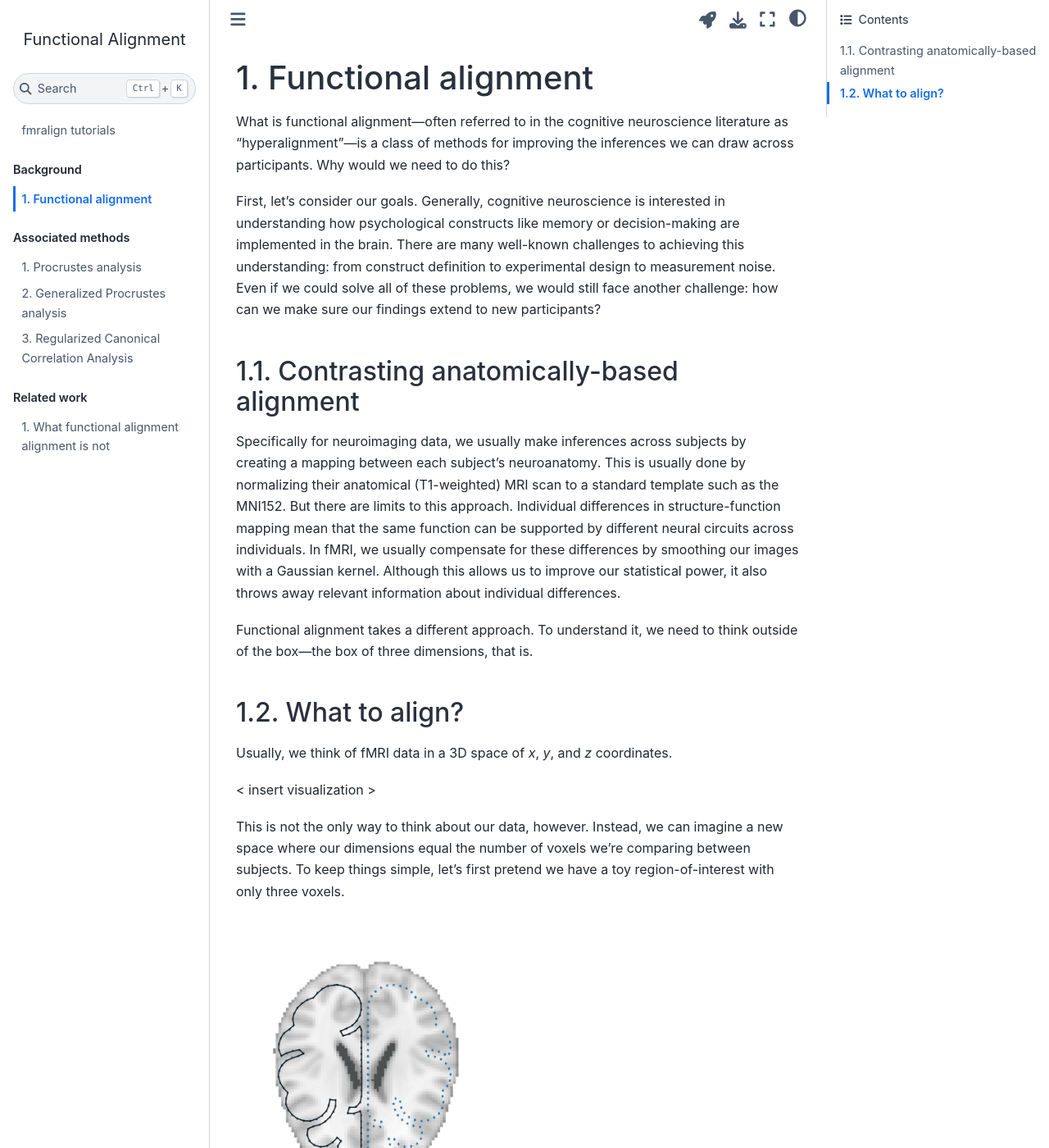
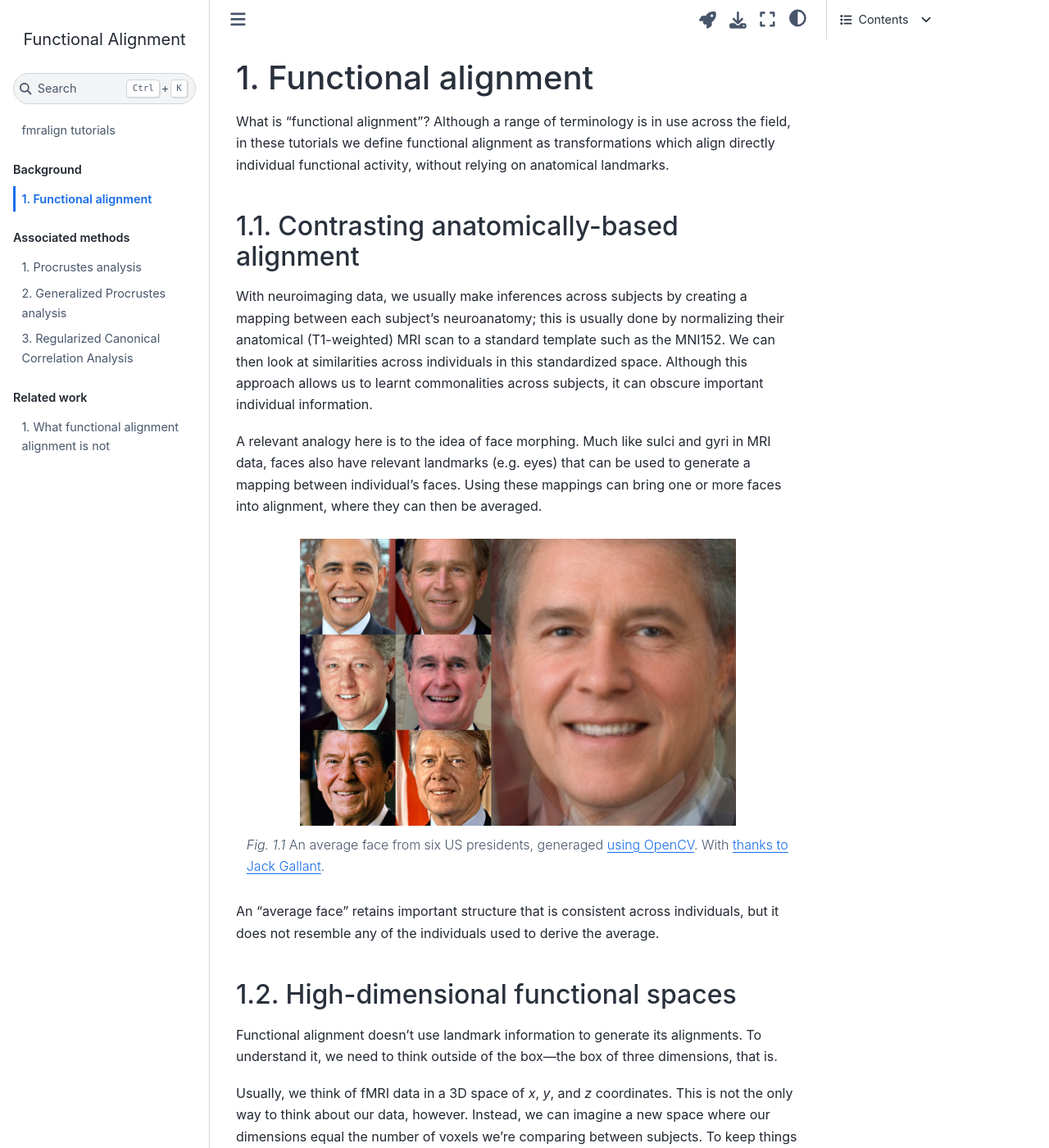
Before and after one commit to neurodatascience/fmralign-tutorials, a Jupyter Book: the page built from content/01-functional-alignment.md, in a window 1280 px wide and 1400 px high. Shown: the whole window at 82% size. Built offline with Jupyter Book 1.0.4 settings and Sphinx 7.4.7 and the Sphinx Book theme 1.1.4, drawn with Linux system fonts in a browser that asks for light colours; some of the changed text lies outside the part shown.

Commit message:
Add in face-morph example from OpenCV

````diff
--- a/content/01-functional-alignment.md
+++ b/content/01-functional-alignment.md
@@ -13,51 +13,76 @@
 
 # Functional alignment
 
-What is functional alignment—often referred to in the cognitive neuroscience literature as “hyperalignment”—is a class of methods for improving the inferences we can draw across participants.
-Why would we need to do this?
-
-First, let’s consider our goals.
-Generally, cognitive neuroscience is interested in understanding how psychological constructs like memory or decision-making are implemented in the brain.
-There are many well-known challenges to achieving this understanding: from construct definition to experimental design to measurement noise.
-Even if we could solve all of these problems, we would still face another challenge:
-how can we make sure our findings extend to new participants?
+What is "functional alignment"?
+Although a range of terminology is in use across the field,
+in these tutorials we define functional alignment as transformations which align directly individual functional activity,
+without relying on anatomical landmarks.
 
 ## Contrasting anatomically-based alignment
 
-Specifically for neuroimaging data, we usually make inferences across subjects by creating a mapping between each subject’s neuroanatomy.
-This is usually done by normalizing their anatomical (T1-weighted) MRI scan to a standard template such as the MNI152. But there are limits to this approach.
-Individual differences in structure-function mapping mean that the same function can be supported by different neural circuits across individuals.
-In fMRI, we usually compensate for these differences by smoothing our images with a Gaussian kernel.
-Although this allows us to improve our statistical power, it also throws away relevant information about individual differences.
+With neuroimaging data, we usually make inferences across subjects by creating a mapping between each subject’s neuroanatomy;
+this is usually done by normalizing their anatomical (T1-weighted) MRI scan to a standard template such as the MNI152.
+We can then look at similarities across individuals in this standardized space.
+Although this approach allows us to learnt commonalities across subjects, it can obscure important individual information.
 
-Functional alignment takes a different approach.
+A relevant analogy here is to the idea of face morphing.
+Much like sulci and gyri in MRI data,
+faces also have relevant landmarks (e.g. eyes) that can be used to generate a mapping between individual's faces.
+Using these mappings can bring one or more faces into alignment, where they can then be averaged.
+
+```{figure} ../images/average-president.jpg
+---
+height: 350px
+name: average-president-jpg
+---
+An average face from six US presidents, generaged [using OpenCV](https://learnopencv.com/average-face-opencv-c-python-tutorial/).
+With [thanks to Jack Gallant](https://smartech.gatech.edu/handle/1853/60990).
+```
+
+An "average face" retains important structure that is consistent across individuals,
+but it does not resemble any of the individuals used to derive the average.
+
+## High-dimensional functional spaces
+
+Functional alignment doesn't use landmark information to generate its alignments.
 To understand it, we need to think outside of the box—the box of three dimensions, that is.
 
-## What to align?
-
 Usually, we think of fMRI data in a 3D space of _x_, _y_, and _z_ coordinates.
-
-< insert visualization >
-
 This is not the only way to think about our data, however.
 Instead, we can imagine a new space where our dimensions equal the number of voxels we’re comparing between subjects.
-To keep things simple, let’s first pretend we have a toy region-of-interest with only three voxels.
+To keep things simple, let’s first pretend we are only interested in two voxels.
 
 ```{figure} ../images/voxel_space.gif
 ---
-height: 400px
+height: 375px
 name: voxel-space-gif
 ---
 Moving from anatomical space to a high-dimensional voxel space.
 Here, we only consider two voxels to aid in visualization.
 ```
 
-As we increase the number of voxels in our region of interest, we also increase the number of dimensions.
+As we increase the number of voxels, we also increase the number of dimensions.
+
+```{sidebar}
 It quickly becomes unreasonable to visualize these new spaces, despite [what Geoff Hinton says](https://twitter.com/videodrome/status/1005887240407379969):
 
 > To deal with hyper-planes in a 14-dimensional space, visualize a 3-D space and say "fourteen" to yourself very loudly. Everyone does it.
+```
 
 Instead of visualizing these spaces, then, we will simply have to reason about them.
-This takes a bit of getting used to, and it's important to note that [our default intution is often wrong](https://marckhoury.github.io/blog/counterintuitive-properties-of-high-dimensional-space)!
-There are [good resources](https://www.youtube.com/watch?v=zwAD6dRSVyI) for learning to think in higher dimensions, but here we'll focus on how we can learn to work with them.
+This takes a bit of getting used to,
+and it's important to note that [our default intution is often wrong](https://marckhoury.github.io/blog/counterintuitive-properties-of-high-dimensional-space)!
+There are [good resources](https://www.youtube.com/watch?v=zwAD6dRSVyI) for learning to think in higher dimensions,
+but here we'll focus on how we can learn to work with them.
+
+At a high-level, the goal is to make two distributions of participant activity patterns look as similar as possible,
+given certain constraints on the transformation.
+The precise constraints differ according to the method; however, we are only interested in methods which generate linear mappings.
+The resulting transformations, then, should improve functional similarity while retaining as much information as possible about individual participants or conditions.
+
+The methods used to create these transformations can be considered as part of a broader class of "distribution alignment" methods.
+Although distribution alignment is used in domain adaptation,
+functional alignment is unique in that we have access to both the "source" and "target" distributions and are trying to learn a relationship between them,
+rather than transferring a learnt relationship from one distribution to another.
+
 The next four tutorials detail different methods for functionally aligning two (or more) high-dimensional, voxel spaces.
````
Also changed, not shown: images/average-president.jpg (added).
